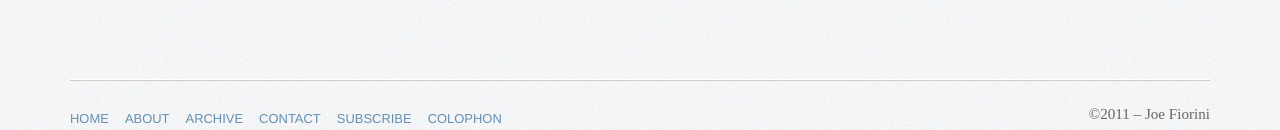
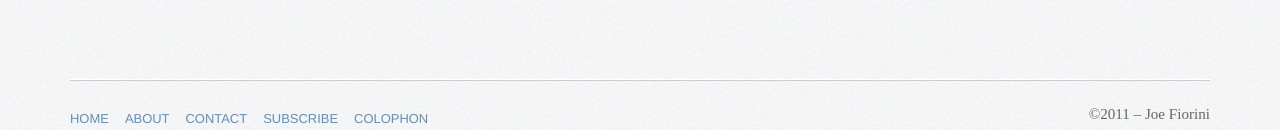
Before and after one commit to joefiorini/userobsessed, a Jekyll site: the page built from index.html, in a window 1280 px wide. Shown: the part 1698-1828 px from the top of the page. Built offline with Jekyll 4.4.1, drawn with Linux system fonts in a browser that asks for light colours; nearby versions of some CDN libraries; library files that are not in the unit come from our copies; the list of posts is cut into pages by our own code.

Commit message:
Remove archive link from nav

```diff
--- a/_layouts/default.html
+++ b/_layouts/default.html
@@ -92,7 +92,6 @@
             <ul>
               <li><a href="/">Home</a></li>
               <li><a href="/about">About</a></li>
-              <li><a href="/archive">Archive</a></li>
               <li><a href="/contact">Contact</a></li>
               <li><a href="/subscribe">Subscribe</a></li>
               <li><a href="/colophon">Colophon</a></li>
```
